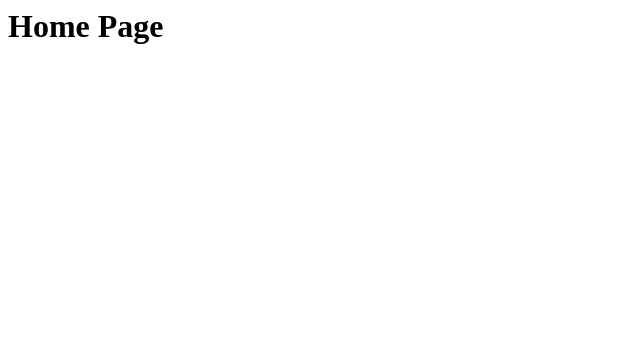
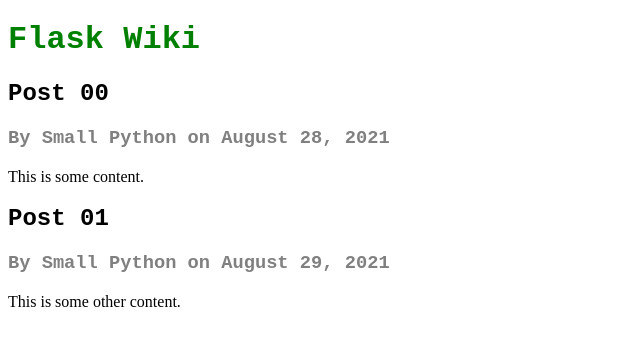
Before and after one commit to smallpythoncode/flask-wiki, a Flask app: page / in a window 1280 px wide. Shown: the top 346 px of the page, without its empty margins (0-640 px from the left). Run offline with Flask 2, Linux system fonts and the light colour scheme.

Commit message:
1. Added layout.html (single file for repeat layout code) 2. Modified aesthetic (<style>)

```diff
--- a/wiki/templates/home.html
+++ b/wiki/templates/home.html
@@ -1,10 +1,9 @@
-<!DOCTYPE html>
-<html lang="en">
-<head>
-    <meta charset="UTF-8">
-    <title>Title</title>
-</head>
-<body>
-
-</body>
-</html>
+{% extends "layout.html" %}
+{% block body_content %}
+    <h1>Flask Wiki</h1>
+    {% for post in posts %}
+        <h2>{{ post.title }}</h2>
+        <h3>By {{ post.author }} on {{ post.date_posted }}</h3>
+        <p>{{ post.content }}</p>
+    {% endfor %}
+{% endblock body_content %}
--- /dev/null
+++ b/wiki/templates/layout.html
@@ -0,0 +1,22 @@
+<!DOCTYPE html>
+<html lang="en">
+<head>
+    <meta charset="UTF-8">
+    {% if title %}
+        <title>Flask Wiki - {{ title }}</title>
+    {% else %}
+        <title>Flask Wiki</title>
+    {% endif %}
+    <link rel = "icon" href =
+"https://listimg.pinclipart.com/picdir/s/107-1075957_vector-icono-descarga-gratuita-png-y-vector-python.png"
+        type = "icon">
+    <style>
+        h1 {color: green; font-family: "Courier New";}
+        h2 {font-family: "Courier New";}
+        h3 {color: gray; font-family: "Courier New";}
+    </style>
+</head>
+<body>
+    {% block body_content %}{% endblock body_content %}
+</body>
+</html>
--- a/wiki/wiki.py
+++ b/wiki/wiki.py
@@ -1,17 +1,32 @@
-from flask import Flask
+from flask import Flask, render_template
 
 app = Flask(__name__)
+
+posts = [
+    {
+        "author": "Small Python",
+        "title": "Post 00",
+        "content": "This is some content.",
+        "date_posted": "August 28, 2021",
+    },
+    {
+        "author": "Small Python",
+        "title": "Post 01",
+        "content": "This is some other content.",
+        "date_posted": "August 29, 2021",
+    }
+]
 
 
 @app.route("/")
 @app.route("/home")
 def home():
-    return "<h1>Home Page</h1>"
+    return render_template("home.html", posts=posts)
 
 
 @app.route("/about")
 def about():
-    return "<h1>About Page</h1>"
+    return render_template("about.html", title="About Page")
 
 
 if __name__ == "__main__":
```
Also changed, not shown: wiki/templates/about.html (+4 -10 lines).
